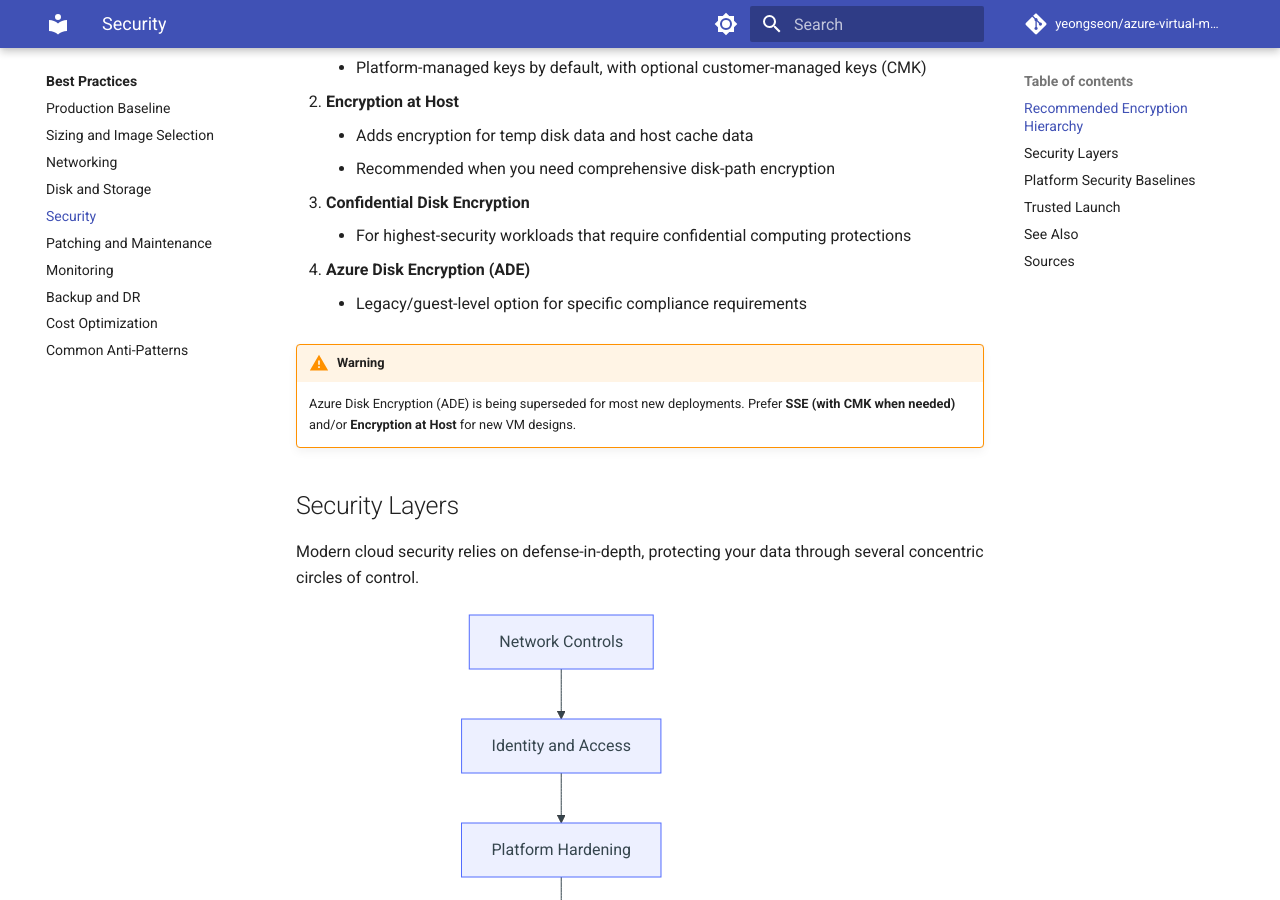
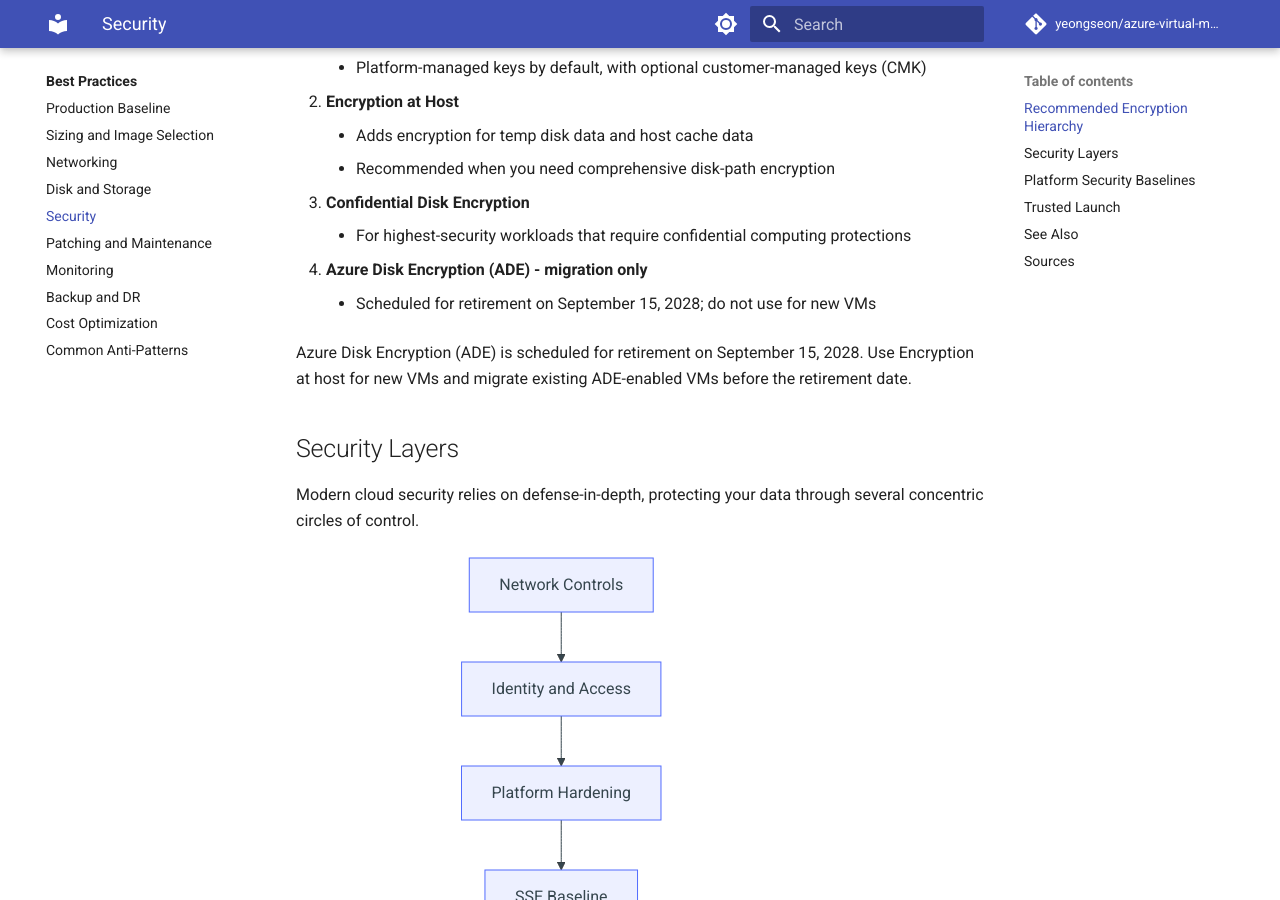
Before and after one commit to yeongseon/azure-virtual-machine-practical-guide, an MkDocs documentation site: the page built from docs/best-practices/security-best-practices.md, in a window 1280 px wide and 900 px high, scrolled down 774 px. Built offline with MkDocs 1.6.1 and Material for MkDocs 9.7.7, drawn with Linux system fonts in a browser that asks for light colours; comment, search, counter and statistics services are not loaded.

Commit message:
fix: update VM families, remove deprecated VM Insights Map, correct ADE and disk specs
- General Purpose: Dv2 → Dsv7/Dasv7, Dsv6/Dasv6, Dv5
- Memory Optimized: Ev3 → Esv7/Easv7, Esv6/Easv6, Ev5
- VM Insights Map/Dependency Agent deprecated (retiring June 30, 2028)
- ADE scheduled for retirement Sept 15, 2028; use Encryption at host
- Standard HDD: 2,000 IOPS base, up to 3,000 with performance plus

```diff
--- a/docs/best-practices/security-best-practices.md
+++ b/docs/best-practices/security-best-practices.md
@@ -20,11 +20,10 @@ Securing Azure Virtual Machines involves a multi-layered approach ranging from n
     - Recommended when you need comprehensive disk-path encryption
 3. **Confidential Disk Encryption**
     - For highest-security workloads that require confidential computing protections
-4. **Azure Disk Encryption (ADE)**
-    - Legacy/guest-level option for specific compliance requirements
+4. **Azure Disk Encryption (ADE) - migration only**
+    - Scheduled for retirement on September 15, 2028; do not use for new VMs
 
-!!! warning
-    Azure Disk Encryption (ADE) is being superseded for most new deployments. Prefer **SSE (with CMK when needed)** and/or **Encryption at Host** for new VM designs.
+Azure Disk Encryption (ADE) is scheduled for retirement on September 15, 2028. Use Encryption at host for new VMs and migrate existing ADE-enabled VMs before the retirement date.
 
 ## Security Layers
 
```
Also changed, not shown: docs/best-practices/monitoring-best-practices.md (+1 -1 lines), docs/operations/monitoring-and-alerting.md (+1 -2 lines), docs/platform/compute-model.md (+2 -2 lines), docs/reference/managed-disk-types.md (+1 -1 lines), docs/troubleshooting/disk-performance-issues.md (+1 -1 lines).
